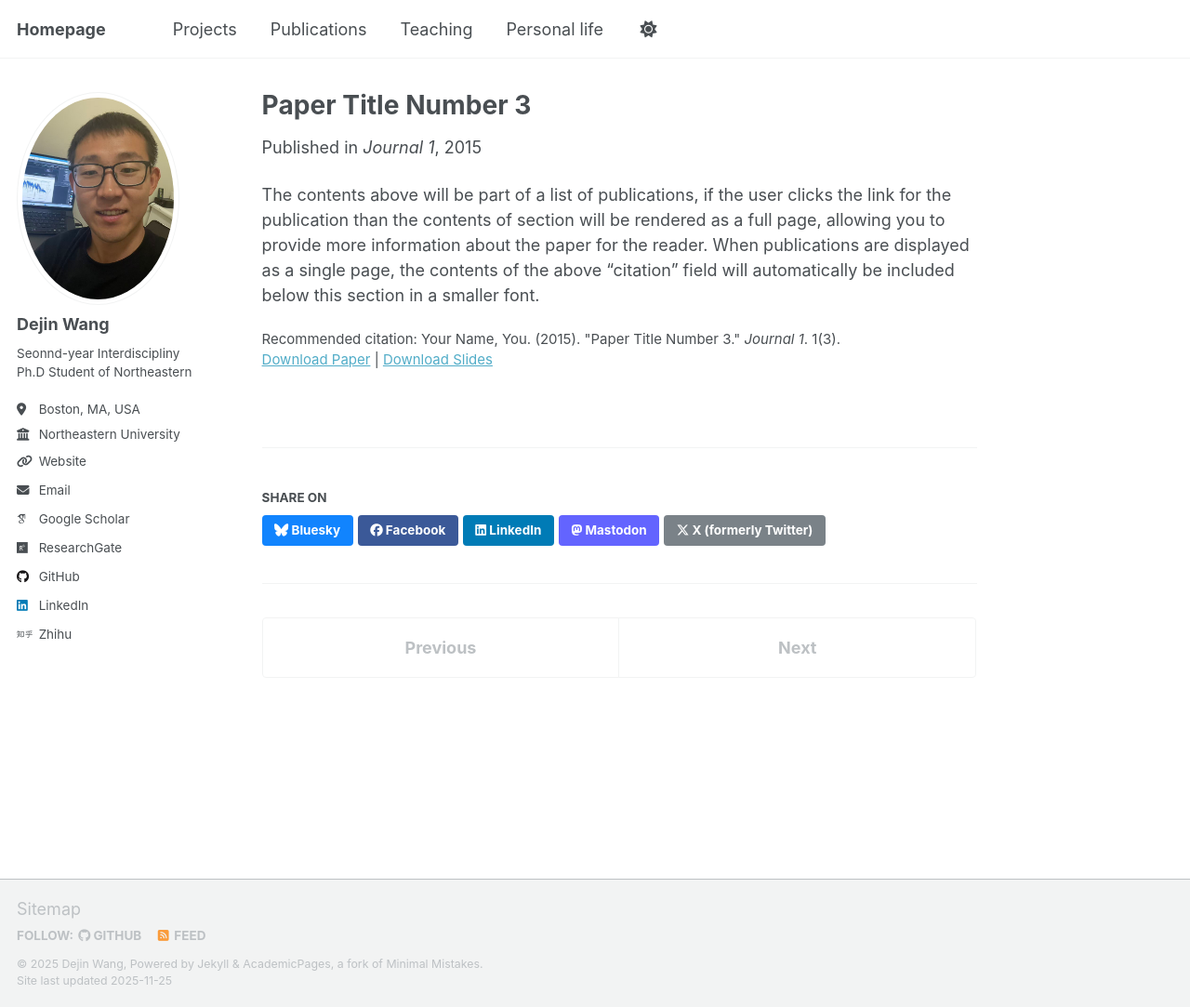
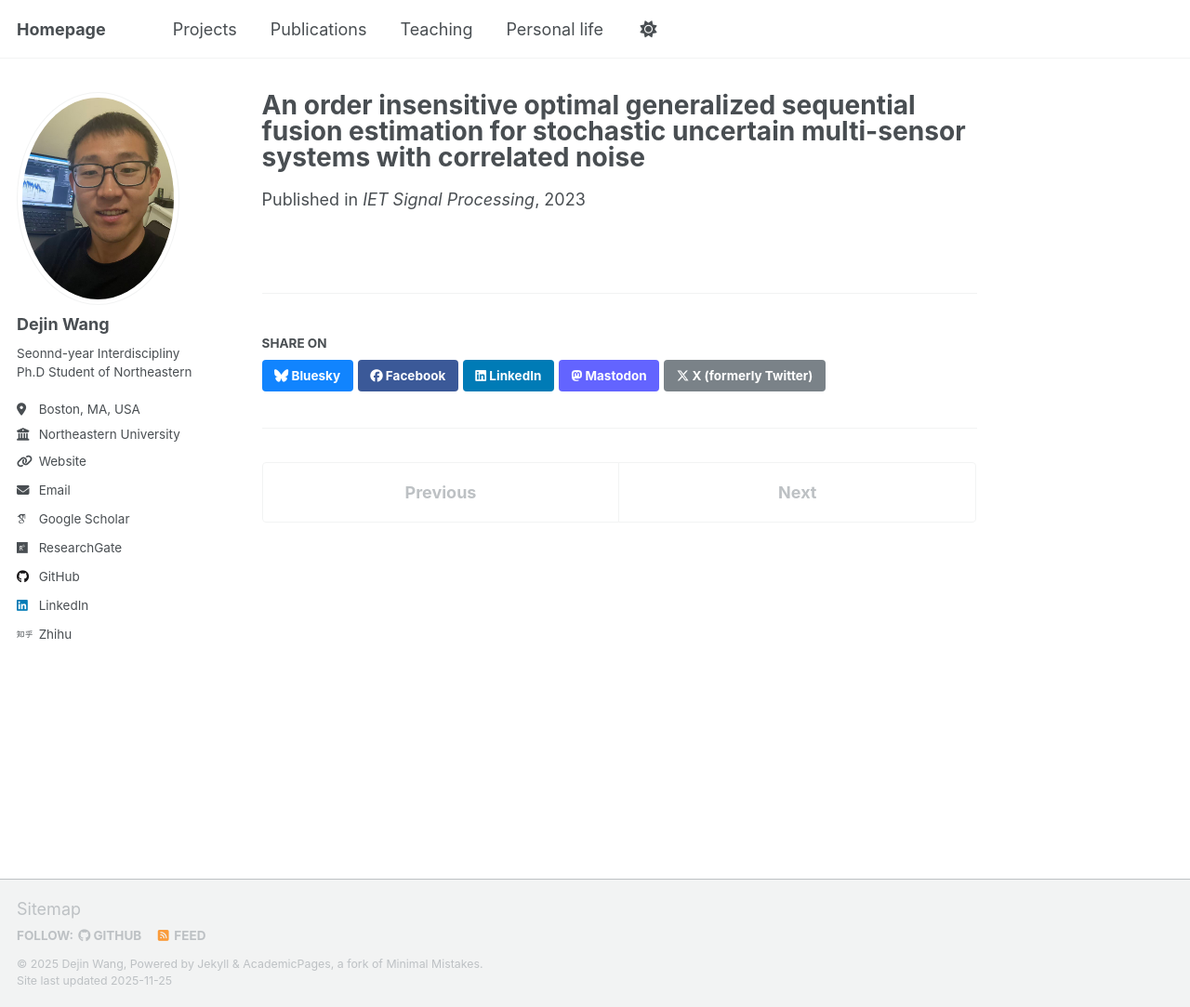
Before and after one commit to dejin-wang/dejin-wang.github.io, a Jekyll site: the page built from _publications/2015-10-01-paper-title-number-3.md, in a window 1280 px wide and 1083 px high. Shown: the whole window at 93% size. Built offline with Jekyll 4.4.1, drawn with Linux system fonts in a browser that asks for light colours; some web fonts are replaced; a script that is not in the unit is left out.

Commit message:
Update 2015-10-01-paper-title-number-3.md

```diff
--- a/_publications/2015-10-01-paper-title-number-3.md
+++ b/_publications/2015-10-01-paper-title-number-3.md
@@ -1,14 +1,10 @@
 ---
-title: "Paper Title Number 3"
+title: "An order insensitive optimal generalized sequential fusion estimation for stochastic uncertain multi-sensor systems with correlated noise"
 collection: publications
 category: manuscripts
-permalink: /publication/2015-10-01-paper-title-number-3
-excerpt: 'This paper is about the number 3. The number 4 is left for future work.'
-date: 2015-10-01
-venue: 'Journal 1'
-slidesurl: 'https://academicpages.github.io/files/slides3.pdf'
-paperurl: 'https://academicpages.github.io/files/paper3.pdf'
-citation: 'Your Name, You. (2015). &quot;Paper Title Number 3.&quot; <i>Journal 1</i>. 1(3).'
+permalink: /publication/2023-order-insensitive-sequential-fusion
+excerpt: ""
+date: 2023-01-01
+venue: "IET Signal Processing"
+paperurl: "https://ietresearch.onlinelibrary.wiley.com/doi/full/10.1049/sil2.12217"
 ---
-
-The contents above will be part of a list of publications, if the user clicks the link for the publication than the contents of section will be rendered as a full page, allowing you to provide more information about the paper for the reader. When publications are displayed as a single page, the contents of the above "citation" field will automatically be included below this section in a smaller font.
```
